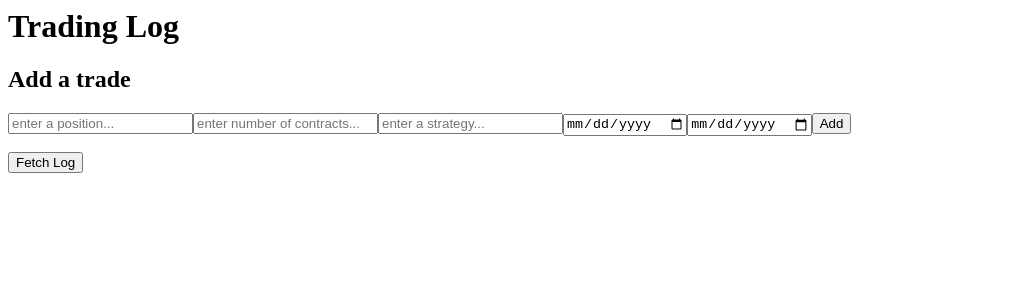
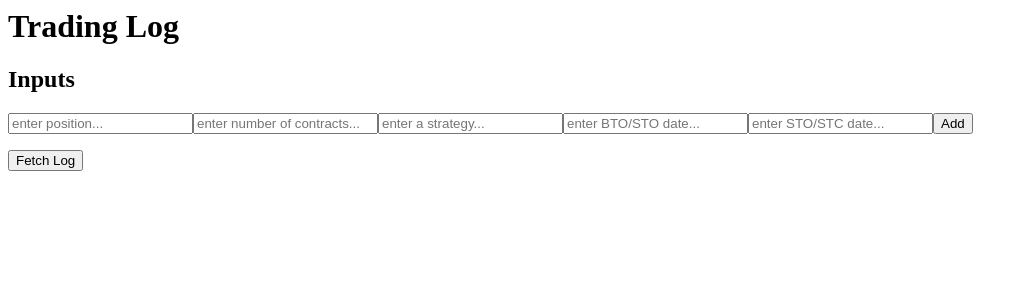
Before and after one commit to nicoflrs/TradeConfirmed, a React app: page / in a window 1280 px wide. Shown: the top 300 px of the page, without its empty margins (0-1028 px from the left). Built offline with nearby package versions, Linux system fonts and the light colour scheme.

Commit message:
CRUD functionality complete

```diff
--- a/App.jsx
+++ b/App.jsx
@@ -21,13 +21,13 @@ class App extends Component {
 class Submit extends Component {
       render () {
           return <div>
-              <h2>Add a trade</h2>
+              <h2>Inputs</h2>
         <form method="POST" action="/submit-form">
             <input
             type = 'text'
             name = 'Position'
             required = 'required'
-            placeholder = 'enter a position...'
+            placeholder = 'enter position...'
             />
 
             <input
@@ -45,17 +45,23 @@ class Submit extends Component {
             />
 
             <input
-            type = 'date'
+            type = 'test'
             name = 'DateBTOSTO'
             required = 'required'
             placeholder = 'enter BTO/STO date...'
+            class="form-control"
+            onfocus="(this.type='date')" onblur="(this.type='text')"
+            id="date"
             />
 
             <input
-            type = 'date'
+            type = 'text'
             name = 'DateBTCSTC'
             required = 'required'
             placeholder = 'enter STO/STC date...'
+            class="form-control"
+            onfocus="(this.type='date')" onblur="(this.type='text')"
+            id="date"
             />
             <button type = "submit">Add</button>
         </form>
@@ -89,6 +95,25 @@ class Log extends Component {
              return this.setState({ result: data })})
     }
 
+    updateRecord = (e) => {
+        const item = e.target.getAttribute('id');
+        const parentID = e.target.parentNode.id;
+        const clientInput = window.prompt('Please update the selected field with a new input.');
+        console.log(item, parentID);
+        console.log(clientInput);
+
+        const requestOptions = {
+            method: 'PUT',
+            headers: { 'Content-Type': 'application/json' },
+            body: JSON.stringify({ columnName: item, _id: parentID, text: clientInput })
+        };
+        fetch('http://localhost:3000/update', requestOptions)
+            .then(response => response.json())
+            .then((data) => {
+                return this.setState({ result: data })})
+
+    }
+
     render () {
         if (!this.state.result) return (
             <div>
@@ -110,7 +135,7 @@ class Log extends Component {
 
         const arr = [];
         for (let i = 0; i < this.state.result.length; i++) {
-            arr.push([<tbody id = {this.state.result[i]._id}><td>{this.state.result[i].position}</td><td>{this.state.result[i].numcontracts}</td><td>{this.state.result[i].strategy}</td><td>{this.state.result[i].datebtosto}</td><td>{this.state.result[i].datebtcstc}</td><button id = {this.state.result[i]._id} onClick = {this.deleteRecord}>delete</button></tbody>])
+            arr.push([<tbody id = {this.state.result[i]._id}><td id = 'position' onClick = {this.updateRecord}>{this.state.result[i].position}</td><td id = 'numcontracts' onClick = {this.updateRecord}>{this.state.result[i].numcontracts}</td><td id = 'strategy' onClick = {this.updateRecord}>{this.state.result[i].strategy}</td><td id = 'datebtosto' onClick = {this.updateRecord}>{this.state.result[i].datebtosto}</td><td id = 'datebtcstc' onClick = {this.updateRecord}>{this.state.result[i].datebtcstc}</td><button id = {this.state.result[i]._id} onClick = {this.deleteRecord}>delete</button></tbody>])
         }
 
         return <div>
@@ -134,8 +159,5 @@ class Log extends Component {
         </div>
     }
 }
-// submit button, connects to delete functionality, where delete button is equal to id in my tbody
-// add a new controller, put in a delete, and use postman to call the delete onto my server
-
 // put request, access id & the field that was clicked on. need to be able to access the name of the field and the field property
 export default App;
--- a/package.json
+++ b/package.json
@@ -6,7 +6,7 @@
   "scripts": {
     "start": "cross-env NODE_ENV=production node server.js",
     "build": "cross-env NODE_ENV=production webpack",
-    "dev": "concurrently \"cross-env NODE_ENV=development node server.js\" \"cross-env NODE_ENV=development webpack serve --open --hot\""
+    "dev": "concurrently \"cross-env NODE_ENV=development nodemon server.js\" \"cross-env NODE_ENV=development webpack serve --open --hot\""
   },
   "keywords": [
     "Stocks",
--- a/webpack.config.js
+++ b/webpack.config.js
@@ -9,6 +9,15 @@ module.exports = {
         path: path.resolve(__dirname, 'build'),
         filename: 'bundle.js',
     },
+    plugins: [new HtmlWebpackPlugin({
+      title: 'Development',
+      template: path.join(__dirname, "index.html")
+  })],
+    devServer: {
+    proxy: {
+      '/': 'http://localhost:3000'
+    }
+  },
     module: {
         rules: [
           {
@@ -22,9 +31,6 @@ module.exports = {
             }
           },
         ]
-      },
-    plugins: [new HtmlWebpackPlugin({
-        title: 'Development',
-        template: path.join(__dirname, "index.html")
-    })],
+      }
+
 }
```
Also changed, not shown: controller.js (+14 -1 lines), server.js (+7 -1 lines), 1 other file (tests, documents, lock files or other folders).
